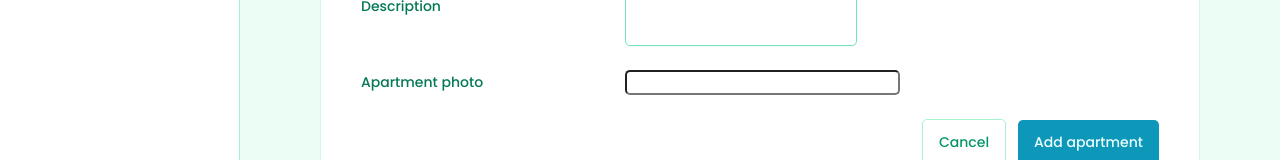
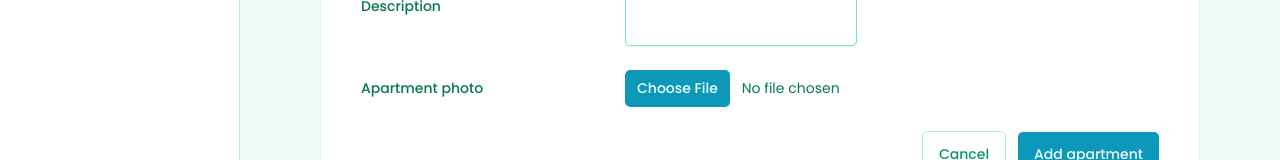
Before and after one commit to bakNa2t/booking4vibe, a React (Vite) app: page /apartments in a window 1280 px wide. Both pictures are taken after a click on the button "Add new apartment". Shown: the part 635-795 px from the top of the page. Built offline with nearby package versions, Linux system fonts and the light colour scheme; no server answers; the database is empty; a web font is replaced by a local one.

Commit message:
Updated FileInput adding attrs=file

```diff
--- a/src/base-blocks/apartments/ApartmentsCreatingForm.jsx
+++ b/src/base-blocks/apartments/ApartmentsCreatingForm.jsx
@@ -29,7 +29,7 @@
   });
 
   function onSubmit(data) {
-    mutate(data);
+    mutate({ ...data, image: data.image.at[0] });
   }
 
   // Monitoring error during form submission. Add to second arg of onSubmit
@@ -101,7 +101,6 @@
           type="text"
           id="description"
           disabled={isCreating}
-
           defaultValue=""
           {...register("description", {
             required: "This field is required",
@@ -110,7 +109,13 @@
       </FormRow>
 
       <FormRow label="Apartment photo">
-        <FileInput id="image" accept="image/*" />
+        <FileInput
+          id="image"
+          accept="image/*"
+          {...register("image", {
+            required: "This field is required",
+          })}
+        />
       </FormRow>
 
       <FormRow>
--- a/src/ui-blocks/FileInput.jsx
+++ b/src/ui-blocks/FileInput.jsx
@@ -1,6 +1,6 @@
 import styled from "styled-components";
 
-const FileInput = styled.input`
+const FileInput = styled.input.attrs({ type: "file" })`
   font-size: 1.4rem;
   border-radius: var(--border-radius-sm);
 
```
